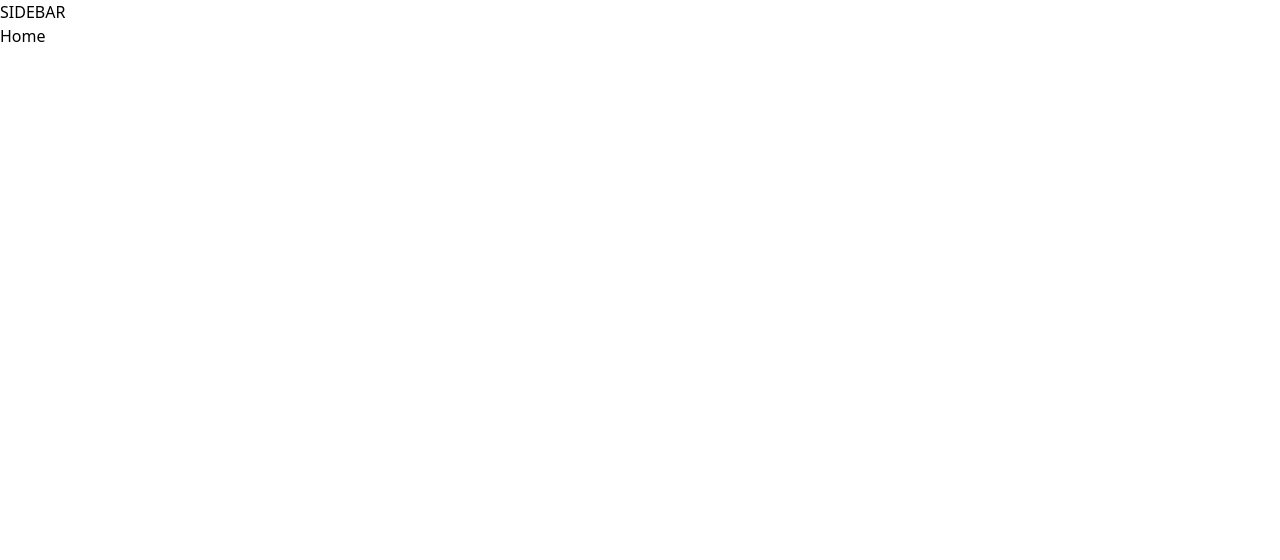
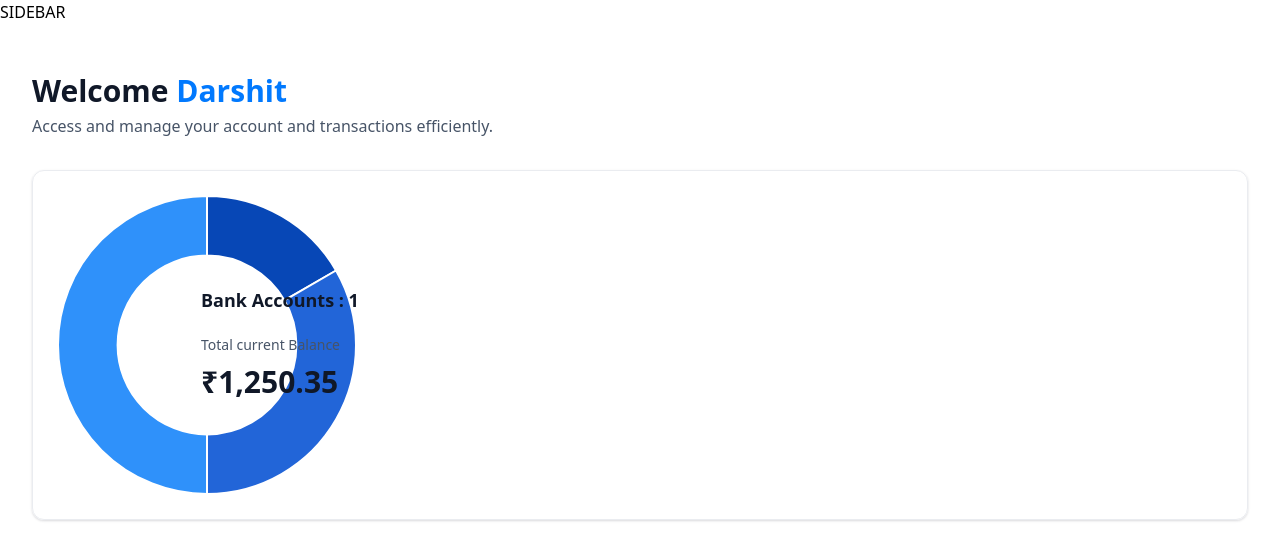
Before and after one commit to Darshit02/Horizon, a Next.js app: page / in a window 1280 px wide. Shown: the top 560 px of the page. Built offline with nearby package versions, Linux system fonts and the light colour scheme.

Commit message:
style : Home page Header

```diff
--- a/app/(root)/page.tsx
+++ b/app/(root)/page.tsx
@@ -1,8 +1,30 @@
+import HeaderBox from '@/components/header-box'
+import TotalBalanceBox from '@/components/total-balance-box'
 import React from 'react'
 
 const Home = () => {
+  const loggedIn = {
+    firstName : "Darshit"
+  }
   return (
-    <div>Home</div>
+    // class will imported by the globals.css
+    <section className='home'>
+      <div className="home-content">
+        <header className='home-header'>
+          <HeaderBox
+            type="greeting"
+            title="Welcome"
+            user={loggedIn?.firstName || "Guest"}
+            subtext = "Access and manage your account and transactions efficiently."
+          />
+          <TotalBalanceBox
+          accounts={[]}
+          totalBanks = {1}
+          totalCurrentBalance = {1250.35}
+          />
+        </header>
+      </div>
+    </section>
   )
 }
 
--- /dev/null
+++ b/components/animated-counter.tsx
@@ -0,0 +1,13 @@
+"use client"
+import React from 'react'
+import CountUp from 'react-countup'
+
+const AnimatedCounter = ({amount} : {amount : number}) => {
+  return (
+    <div className='w-full'>
+        <CountUp end={amount} prefix='₹' duration={2} decimals={2} separator="," />
+    </div>
+  )
+}
+
+export default AnimatedCounter
--- /dev/null
+++ b/components/doughnut-chart.tsx
@@ -0,0 +1,34 @@
+"use client"
+import { Chart as ChartJS, ArcElement, Tooltip, Legend } from "chart.js";
+import { Doughnut } from "react-chartjs-2";
+
+ChartJS.register(ArcElement, Tooltip, Legend);
+
+
+const DoughnutChart = ({ accounts }: DoughnutChartProps) => {
+    const data = {
+        datasets: [
+            {
+                label: "Banks",
+                data: [1250, 2500, 3750],
+                backgroundColor: ['#0747b6', '#2265d8', '#2f91fa'],
+            }
+        ],
+        labels: ['Bank 1', 'Bank 2', 'Bank 3']
+    }
+    return (
+        <div>
+            <Doughnut data={data}
+                options={{
+                    cutout: '60%',
+                    plugins: {
+                        legend: {
+                            display: false
+                        }
+                    }
+                }} />
+        </div>
+    )
+}
+
+export default DoughnutChart
--- /dev/null
+++ b/components/header-box.tsx
@@ -0,0 +1,26 @@
+
+// props will come from types/index.d.ts
+const HeaderBox = ({
+    type = "title",
+    title,
+    user,
+    subtext
+}: HeaderBoxProps) => {
+    return (
+        <div className="header-box">
+            <h1 className="header-box-title">
+                {title}
+                {type === "greeting" && (
+                    <span className="text-bankGradient">
+                        &nbsp;{user}
+                    </span>
+                )}
+            </h1>
+            <p className="header-box-subtext">
+                {subtext}
+            </p>
+        </div>
+    )
+}
+
+export default HeaderBox
--- /dev/null
+++ b/components/total-balance-box.tsx
@@ -0,0 +1,37 @@
+import React from 'react'
+import AnimatedCounter from '@/components/animated-counter'
+import DoughnutChart from '@/components/doughnut-chart'
+
+
+// props will come from types/index.d.ts
+const TotalBalanceBox = ({
+    accounts = [],
+    totalBanks,
+    totalCurrentBalance
+}: TotlaBalanceBoxProps) => {
+    return (
+        <section className='total-balance'>
+            <div className='total-balance-chart'>
+                {/* DoughnutChart */}
+                <DoughnutChart
+                accounts={accounts}
+                />
+            </div>
+            <div className="flex flex-col gap-6">
+                <h2 className="header-2">
+                    Bank Accounts : {totalBanks}
+                </h2>
+                <div className="flex flex-col gap-2">
+                    <p className="total-balance-label">Total current Balance</p>
+                    <div className="total-balance-amount fle-center gap-2">
+                        <AnimatedCounter
+                        amount={totalCurrentBalance}
+                        />
+                    </div>
+                </div>
+            </div>
+        </section>
+    )
+}
+
+export default TotalBalanceBox
--- a/lib/utils.ts
+++ b/lib/utils.ts
@@ -66,9 +66,9 @@
 };
 
 export function formatAmount(amount: number): string {
-  const formatter = new Intl.NumberFormat("en-US", {
+  const formatter = new Intl.NumberFormat("en-IN", {
     style: "currency",
-    currency: "USD",
+    currency: "INR",
     minimumFractionDigits: 2,
   });
 
--- a/package.json
+++ b/package.json
@@ -10,11 +10,15 @@
   },
   "dependencies": {
     "@radix-ui/react-slot": "^1.0.2",
+    "chart.js": "^4.4.2",
     "class-variance-authority": "^0.7.0",
     "clsx": "^2.1.1",
     "lucide-react": "^0.377.0",
     "next": "14.2.3",
+    "query-string": "^9.0.0",
     "react": "^18",
+    "react-chartjs-2": "^5.2.0",
+    "react-countup": "^6.5.3",
     "react-dom": "^18",
     "tailwind-merge": "^2.3.0",
     "tailwindcss-animate": "^1.0.7"
```
Also changed, not shown: 2 other files (tests, documents, lock files or other folders).
